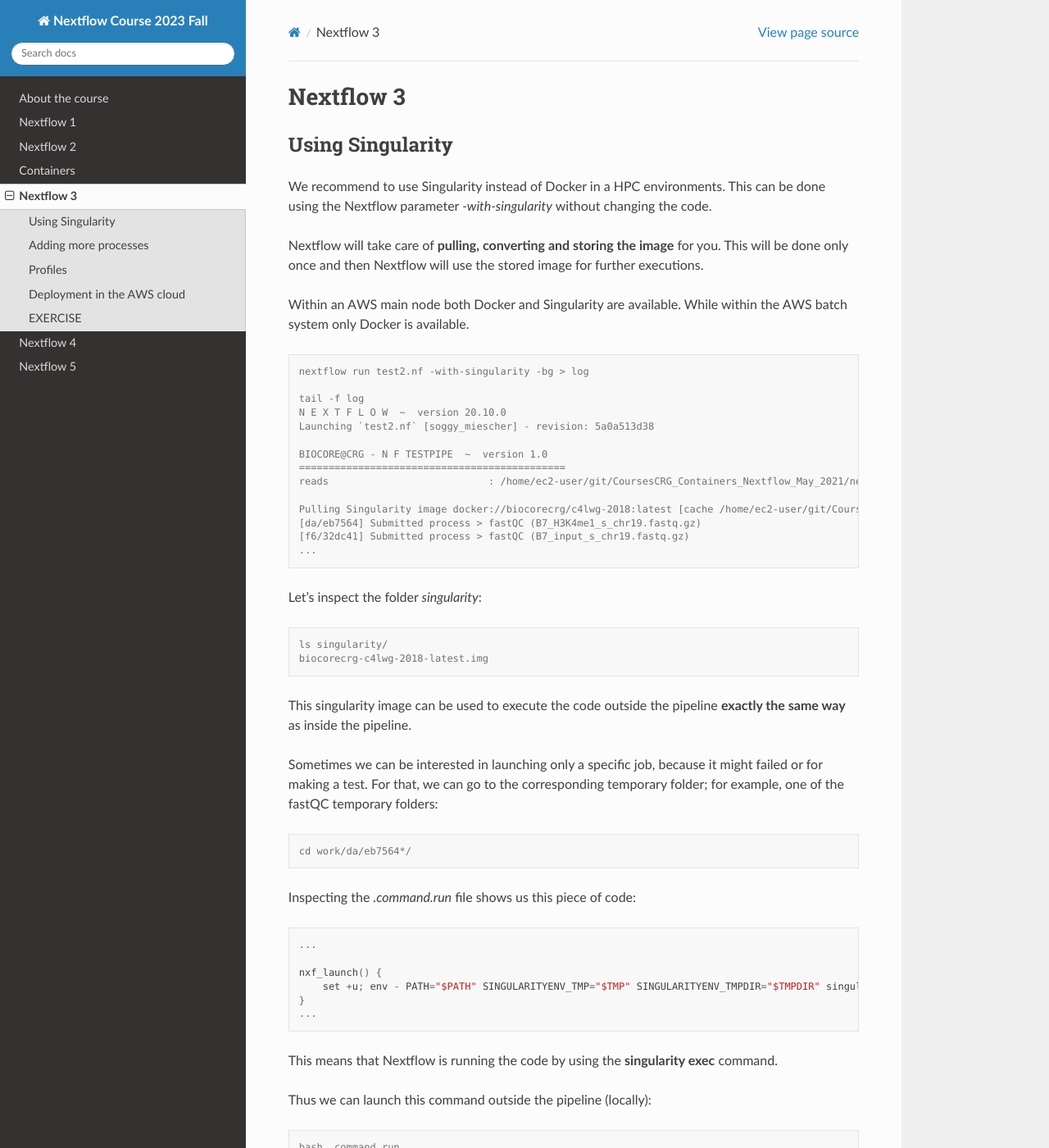
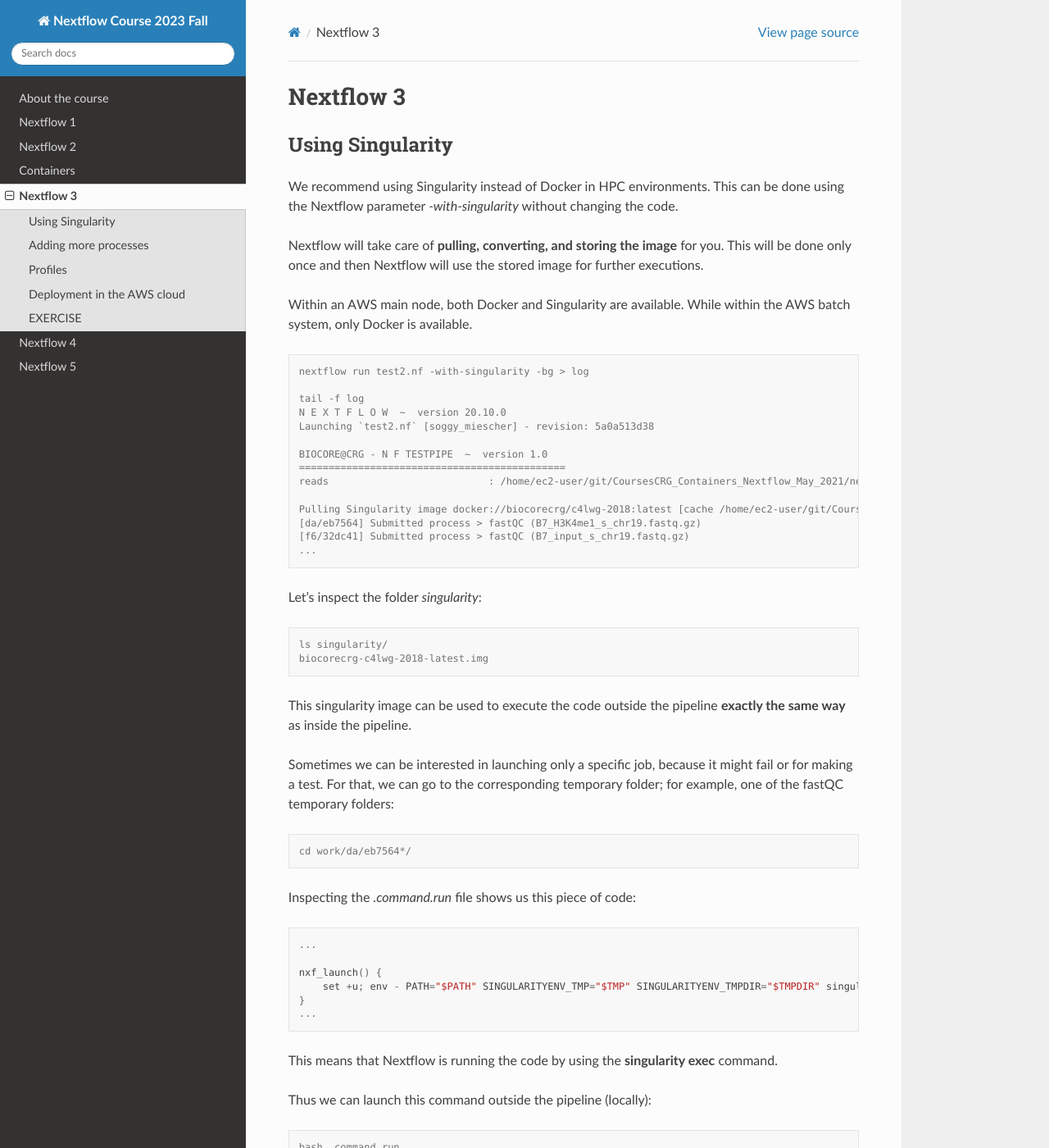
Before and after one commit to biocorecrg/nextflow-course-2023-fall, a Sphinx documentation site: the page built from docs/nextflow_3.rst, in a window 1280 px wide and 1400 px high. Shown: the whole window at 82% size. Built offline with Sphinx 7.4.7 and the Read the Docs theme 2.0.0, drawn with Linux system fonts in a browser that asks for light colours; some of the changed text lies outside the part shown.

Commit message:
Update nextflow_3.rst

```diff
--- a/docs/nextflow_3.rst
+++ b/docs/nextflow_3.rst
@@ -7,12 +7,12 @@
 Using Singularity
 =======================
 
-We recommend to use Singularity instead of Docker in a HPC environments.
+We recommend using Singularity instead of Docker in HPC environments.
 This can be done using the Nextflow parameter `-with-singularity` without changing the code.
 
-Nextflow will take care of **pulling, converting and storing the image** for you. This will be done only once and then Nextflow will use the stored image for further executions.
+Nextflow will take care of **pulling, converting, and storing the image** for you. This will be done only once and then Nextflow will use the stored image for further executions.
 
-Within an AWS main node both Docker and Singularity are available. While within the AWS batch system only Docker is available.
+Within an AWS main node, both Docker and Singularity are available. While within the AWS batch system, only Docker is available.
 
 .. code-block:: console
 
@@ -42,7 +42,7 @@
 
 This singularity image can be used to execute the code outside the pipeline **exactly the same way** as inside the pipeline.
 
-Sometimes we can be interested in launching only a specific job, because it might failed or for making a test. For that, we can go to the corresponding temporary folder; for example, one of the fastQC temporary folders:
+Sometimes we can be interested in launching only a specific job, because it might fail or for making a test. For that, we can go to the corresponding temporary folder; for example, one of the fastQC temporary folders:
 
 .. code-block:: console
 
@@ -95,9 +95,9 @@
 ======================
 
 We can build a pipeline incrementally adding more and more processes.
-Nextflow will take care of the dependencies between the input / output and of the parallelization.
+Nextflow will take care of the dependencies between the input/output and the parallelization.
 
-Let's add to the **test2.nf** pipeline two additional steps, indexing of the reference genome and the read alignment using `Bowtie <http://bowtie-bio.sourceforge.net/index.shtml>`__. For that we will have to modify the test2.nf, params.config and nexflow.config files (the new script is available in the **test3 folder**).
+Let's add to the **test2.nf** pipeline two additional steps, indexing of the reference genome and the read alignment using `Bowtie <http://bowtie-bio.sourceforge.net/index.shtml>`__. For that, we will have to modify the test2.nf, params.config and nexflow.config files (the new script is available in the **test3 folder**).
 
 In **params.config**, we have to add new parameters:
 
@@ -152,7 +152,7 @@
 
 The index name specified by **refname** is used for building the command line; while the index files, indicated by **ref_files**, are linked to the current directory by using the **path** qualifier.
 
-We also produced two kind of outputs, the **alignments** and **logs**.
+We also produced two kinds of outputs, the **alignments** and **logs**.
 The first one is the one we want to keep as a final result; for that, we specify the **pattern** parameter in **publishDir**.
 
 .. code-block:: groovy
@@ -274,7 +274,7 @@
 * for fastqc of fastq files and bowtie alignment;
 * for a fastqc analysis of the aligned files produced by bowtie.
 
-For convenience you can use the multiqc config file called **config.yaml** in the multiqc process.
+For convenience, you can use the multiqc config file called **config.yaml** in the multiqc process.
 
 .. raw:: html
 
```
Also changed, not shown: other parts of docs/nextflow_3.rst (+9 -9 lines).
